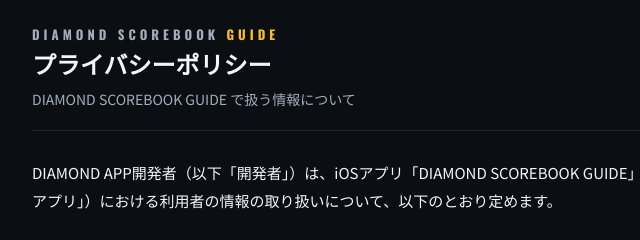
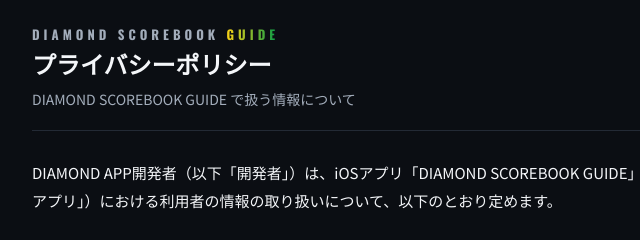
Before and after one commit to yama3base-ball/diamond-scorebook-support, a plain HTML site: page guide-privacy.html in a window 1280 px wide. Shown: the top 240 px of the page, 268-908 px from the left. Drawn offline with nearby package versions, Linux system fonts and the light colour scheme.

Commit message:
fix: GUIDE版プライバシーポリシーの「GUIDE」をアプリのロゴと同じ黄→緑の色にする
Co-Authored-By: Claude Opus 5.5 <noreply@anthropic.com>

```diff
--- a/guide-privacy.html
+++ b/guide-privacy.html
@@ -17,7 +17,7 @@ body{margin:0;background:var(--bg);color:var(--ink);font:15px/1.85 var(--body);
 .wrap{max-width:680px;margin:0 auto;display:flex;flex-direction:column;gap:28px}
 header{display:flex;flex-direction:column;gap:6px;padding-bottom:18px;border-bottom:1px solid var(--line)}
 .brand{font:700 13px/1 var(--disp);letter-spacing:4px;color:var(--sub);text-decoration:none}
-.brand b{color:var(--gold);font-weight:700}
+.brand b{font-weight:700;background:linear-gradient(90deg,#F7D117,#009B48);-webkit-background-clip:text;background-clip:text;color:transparent}
 h1{font:700 24px/1.4 var(--body);margin:0;text-wrap:balance}
 .lead{margin:0;color:var(--sub);font-size:14px}
 section{display:flex;flex-direction:column;gap:10px}
```
